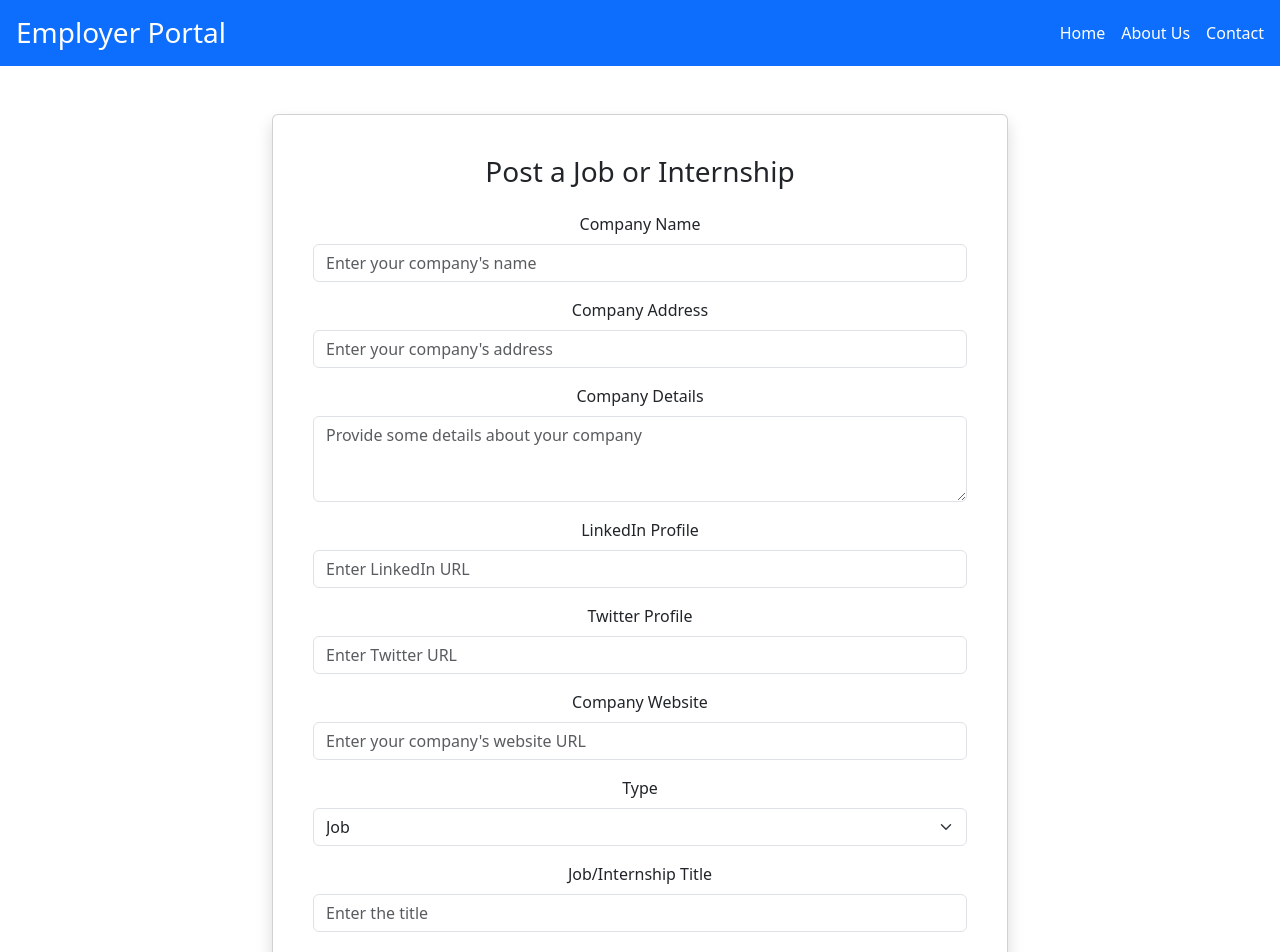
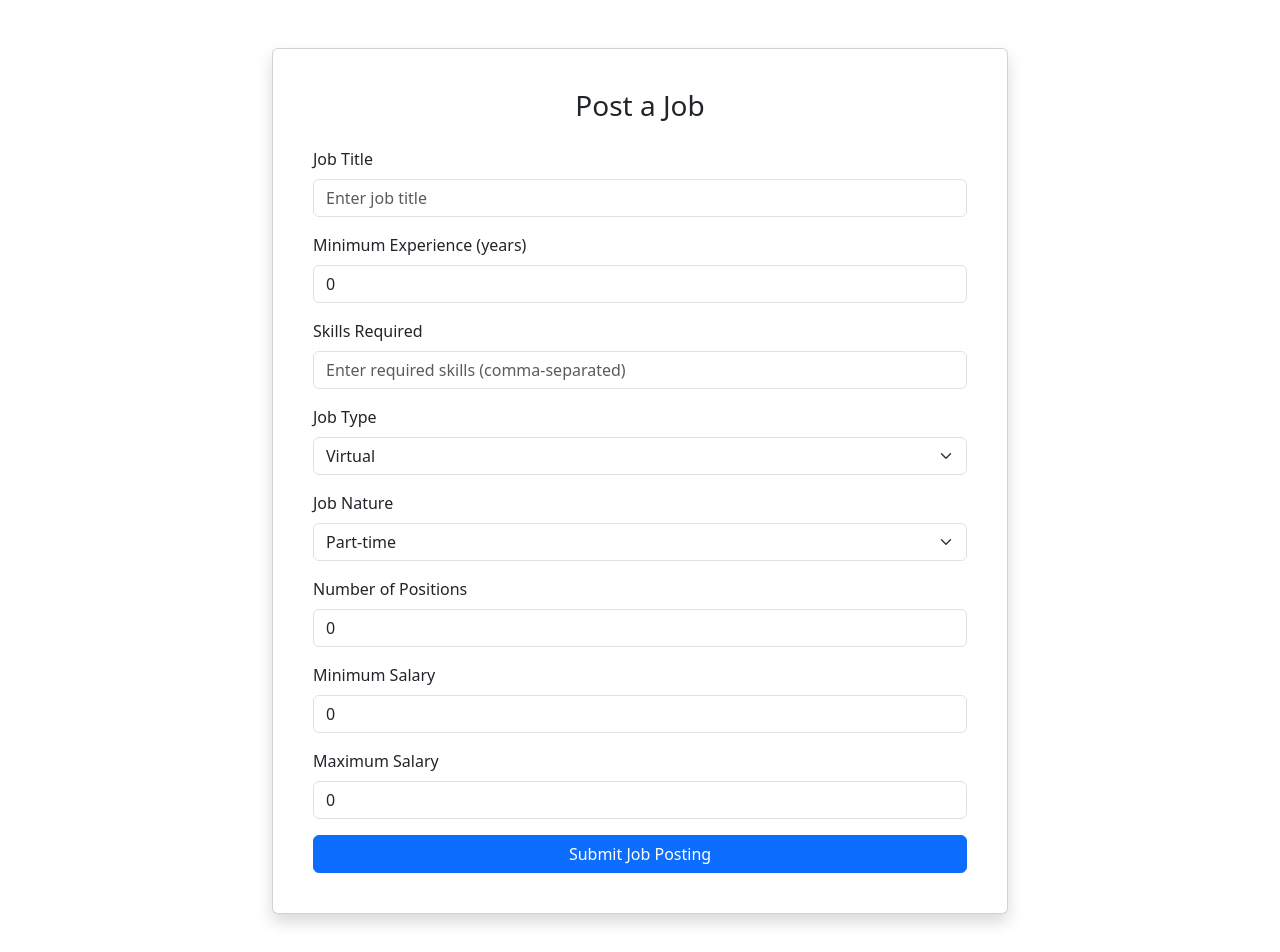
Before and after one commit to Shwetalbhargav/job-portal-frontend, a React (Create React App) app: page /EmployerForm in a window 1280 px wide. Shown: the top 952 px of the page. Built offline with nearby package versions, Linux system fonts and the light colour scheme.

Commit message:
job posting api

```diff
--- a/src/Forms/EmployerForm.js
+++ b/src/Forms/EmployerForm.js
@@ -5,18 +5,15 @@ import "bootstrap/dist/css/bootstrap.min.css";
 
 const EmployerForm = () => {
   const [formData, setFormData] = useState({
-    companyName: "",
-    address: "",
-    companyDetails: "",
-    linkedin: "",
-    twitter: "",
-    website: "",
-    jobType: "job", // default to 'job', can also be 'internship'
     jobTitle: "",
-    jobDescription: "",
-    jobExperience: "",
-    workPreference: "WFO",
-    internshipDetails: "",
+  minExperience: 0,
+  skills: "",
+  jobType: "virtual", // Default to virtual
+  jobPartFull: "part",
+  numPosition: 0,
+  minSalary: 0,
+  maxSalary: 0,
+  account: "Org 1",
   });
 
   const handleInputChange = (e) => {
@@ -26,33 +23,25 @@ const EmployerForm = () => {
 
   const handleSubmit = async (e) => {
     e.preventDefault();
-    const apiEndpoint =
-      formData.jobType === "job"
-      ? "https://api.trollgold.org/persistventures/assignment/make_Job"
-      : "https://api.trollgold.org/persistventures/assignment/make_Internship";
-
-
 
     const payload = {
-      companyName: formData.companyName,
-      address: formData.address,
-      companyDetails: formData.companyDetails,
-      linkedin: formData.linkedin,
-      twitter: formData.twitter,
-      website: formData.website,
-      jobTitle: formData.jobTitle,
-      jobDescription: formData.jobDescription,
-      jobExperience: formData.jobExperience,
-      workPreference: formData.workPreference,
-      ...(formData.jobType === "internship" && {
-        internshipDetails: formData.internshipDetails,
-      }),
+      job_title: formData.jobTitle,
+      min_experience: parseInt(formData.minExperience, 10),
+      skills: formData.skills.split(",").map(skill => skill.trim()), // Convert comma-separated string to array
+      job_type: formData.jobType,
+      job_part_full: formData.jobPartFull,
+      num_position: parseInt(formData.numPosition, 10),
+      min_salary: parseInt(formData.minSalary, 10),
+      max_salary: parseInt(formData.maxSalary, 10),
+      account: formData.account,
     };
 
     try {
-      const response = await axios.post(apiEndpoint, payload, {
-        headers: { "Content-Type": "application/json" },
-      });
+      const response = await axios.post(
+        "https://api.trollgold.org/persistventures/assignment/make_Job",
+        payload,
+        { headers: { "Content-Type": "application/json" } }
+      );
       alert("Posting successful!");
       console.log(response.data);
     } catch (error) {
@@ -60,190 +49,107 @@ const EmployerForm = () => {
       alert("There was an error submitting the form.");
     }
   };
-
   return (
-    <div className="landing-page bg-white text-center">
-      {/* Header */}
-      <header className="d-flex justify-content-between align-items-center p-3 bg-primary text-white">
-        <div className="h3 mb-0">Employer Portal</div>
-        <nav className="d-flex gap-3 align-items-center">
-          <a href="#home" className="text-white text-decoration-none">
-            Home
-          </a>
-          <a href="#about" className="text-white text-decoration-none">
-            About Us
-          </a>
-          <a href="#contact" className="text-white text-decoration-none">
-            Contact
-          </a>
-        </nav>
-      </header>
-
     <Container className="py-5">
     <Row className="justify-content-center">
       <Col lg={8} md={10}>
         <Card className="shadow p-4">
           <Card.Body>
-                <h3 className="text-center mb-4">Post a Job or Internship</h3>
+            <h3 className="text-center mb-4">Post a Job</h3>
             <Form onSubmit={handleSubmit}>
-                  <Form.Group controlId="companyName" className="mb-3">
-                    <Form.Label>Company Name</Form.Label>
+              <Form.Group controlId="jobTitle" className="mb-3">
+                <Form.Label>Job Title</Form.Label>
                 <Form.Control
                   type="text"
-                      name="companyName"
-                      value={formData.companyName}
+                  name="jobTitle"
+                  value={formData.jobTitle}
                   onChange={handleInputChange}
-                      placeholder="Enter your company's name"
+                  placeholder="Enter job title"
                   required
                 />
               </Form.Group>
 
-                  <Form.Group controlId="address" className="mb-3">
-                    <Form.Label>Company Address</Form.Label>
+              <Form.Group controlId="minExperience" className="mb-3">
+                <Form.Label>Minimum Experience (years)</Form.Label>
                 <Form.Control
-                      type="text"
-                      name="address"
-                      value={formData.address}
+                  type="number"
+                  name="minExperience"
+                  value={formData.minExperience}
                   onChange={handleInputChange}
-                      placeholder="Enter your company's address"
-                      required
+                  placeholder="Enter minimum experience required"
                 />
               </Form.Group>
 
-                  <Form.Group controlId="companyDetails" className="mb-3">
-                    <Form.Label>Company Details</Form.Label>
-                    <Form.Control
-                      as="textarea"
-                      name="companyDetails"
-                      value={formData.companyDetails}
-                      onChange={handleInputChange}
-                      placeholder="Provide some details about your company"
-                      rows={3}
-                      required
-                    />
-                  </Form.Group>
-
-                  <Form.Group controlId="linkedin" className="mb-3">
-                    <Form.Label>LinkedIn Profile</Form.Label>
+              <Form.Group controlId="skills" className="mb-3">
+                <Form.Label>Skills Required</Form.Label>
                 <Form.Control
                   type="text"
-                      name="linkedin"
-                      value={formData.linkedin}
+                  name="skills"
+                  value={formData.skills}
                   onChange={handleInputChange}
-                      placeholder="Enter LinkedIn URL"
-                    />
-                  </Form.Group>
-
-                  <Form.Group controlId="twitter" className="mb-3">
-                    <Form.Label>Twitter Profile</Form.Label>
-                    <Form.Control
-                      type="text"
-                      name="twitter"
-                      value={formData.twitter}
-                      onChange={handleInputChange}
-                      placeholder="Enter Twitter URL"
-                    />
-                  </Form.Group>
-
-                  <Form.Group controlId="website" className="mb-3">
-                    <Form.Label>Company Website</Form.Label>
-                    <Form.Control
-                      type="text"
-                      name="website"
-                      value={formData.website}
-                      onChange={handleInputChange}
-                      placeholder="Enter your company's website URL"
+                  placeholder="Enter required skills (comma-separated)"
                 />
               </Form.Group>
 
               <Form.Group controlId="jobType" className="mb-3">
-                    <Form.Label>Type</Form.Label>
+                <Form.Label>Job Type</Form.Label>
                 <Form.Select
                   name="jobType"
                   value={formData.jobType}
                   onChange={handleInputChange}
                 >
-                      <option value="job">Job</option>
-                      <option value="internship">Internship</option>
+                  <option value="virtual">Virtual</option>
+                  <option value="on-site">On-site</option>
                 </Form.Select>
               </Form.Group>
 
-                  <Form.Group controlId="jobTitle" className="mb-3">
-                    <Form.Label>Job/Internship Title</Form.Label>
+              <Form.Group controlId="jobPartFull" className="mb-3">
+                <Form.Label>Job Nature</Form.Label>
+                <Form.Select
+                  name="jobPartFull"
+                  value={formData.jobPartFull}
+                  onChange={handleInputChange}
+                >
+                  <option value="part">Part-time</option>
+                  <option value="full">Full-time</option>
+                </Form.Select>
+              </Form.Group>
+
+              <Form.Group controlId="numPosition" className="mb-3">
+                <Form.Label>Number of Positions</Form.Label>
                 <Form.Control
-                      type="text"
-                      name="jobTitle"
-                      value={formData.jobTitle}
+                  type="number"
+                  name="numPosition"
+                  value={formData.numPosition}
                   onChange={handleInputChange}
-                      placeholder="Enter the title"
-                      required
+                  placeholder="Enter number of positions"
                 />
               </Form.Group>
 
-                  <Form.Group controlId="jobDescription" className="mb-3">
-                    <Form.Label>Job/Internship Description</Form.Label>
+              <Form.Group controlId="minSalary" className="mb-3">
+                <Form.Label>Minimum Salary</Form.Label>
                 <Form.Control
-                      as="textarea"
-                      name="jobDescription"
-                      value={formData.jobDescription}
+                  type="number"
+                  name="minSalary"
+                  value={formData.minSalary}
                   onChange={handleInputChange}
-                      placeholder="Provide a brief description"
-                      rows={4}
-                      required
+                  placeholder="Enter minimum salary"
                 />
               </Form.Group>
 
-                  <Form.Group controlId="jobExperience" className="mb-3">
-                    <Form.Label>Experience Required</Form.Label>
+              <Form.Group controlId="maxSalary" className="mb-3">
+                <Form.Label>Maximum Salary</Form.Label>
                 <Form.Control
-                      type="text"
-                      name="jobExperience"
-                      value={formData.jobExperience}
+                  type="number"
+                  name="maxSalary"
+                  value={formData.maxSalary}
                   onChange={handleInputChange}
-                      placeholder="Enter years of experience"
+                  placeholder="Enter maximum salary"
                 />
               </Form.Group>
 
-                  <Form.Group controlId="workPreference" className="mb-3">
-                    <Form.Label>Work Preference</Form.Label>
-                    <div>
-                      <Form.Check
-                        inline
-                        type="radio"
-                        label="WFH"
-                        name="workPreference"
-                        value="WFH"
-                        checked={formData.workPreference === "WFH"}
-                        onChange={handleInputChange}
-                      />
-                      <Form.Check
-                        inline
-                        type="radio"
-                        label="WFO"
-                        name="workPreference"
-                        value="WFO"
-                        checked={formData.workPreference === "WFO"}
-                        onChange={handleInputChange}
-                      />
-                    </div>
-                  </Form.Group>
-
-                  {formData.jobType === "internship" && (
-                    <Form.Group controlId="internshipDetails" className="mb-3">
-                      <Form.Label>Internship Details</Form.Label>
-                      <Form.Control
-                        as="textarea"
-                        name="internshipDetails"
-                        value={formData.internshipDetails}
-                        onChange={handleInputChange}
-                        placeholder="Provide details about the internship"
-                        rows={3}
-                      />
-                    </Form.Group>
-                  )}
-
               <Button type="submit" variant="primary" className="w-100">
-                    Submit Posting
+                Submit Job Posting
               </Button>
             </Form>
           </Card.Body>
@@ -251,7 +157,8 @@ const EmployerForm = () => {
       </Col>
     </Row>
   </Container>
-    </div>
+
+
   );
 };
 
```
Lines whose indentation alone changed are shown as unchanged.
